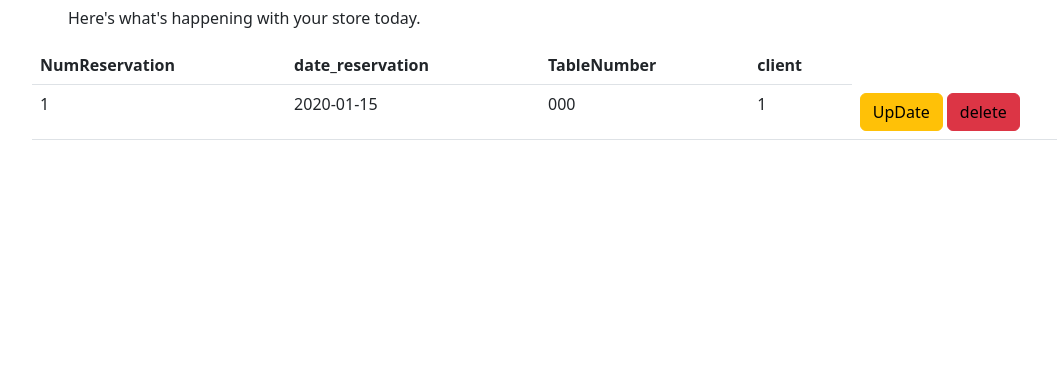
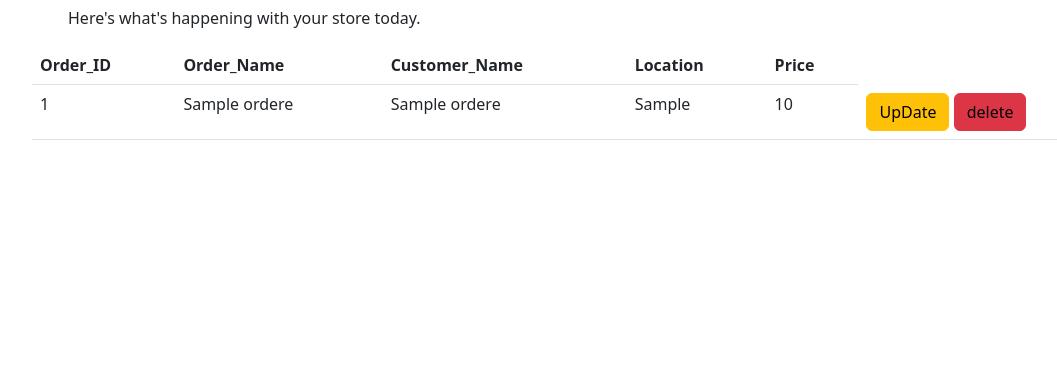
Before and after one commit to TAABDO/dashboard, a PHP site: page /orders.php in a window 1280 px wide. Shown: the part 374-765 px from the top of the page, without its empty margins (50-1107 px from the left). Run offline with PHP 8.4, Linux system fonts and the light colour scheme; tables that the repository leaves empty hold one stand-in row (values such as "Sample post"); some web fonts are replaced.

Commit message:
adding some scripte needed fetch

```diff
--- a/orders/orders.php
+++ b/orders/orders.php
@@ -86,26 +86,29 @@ a {
 <table class="table">
     <thead>
       <tr>
-        <th scope="col"class="tableName">NumReservation</th>
-        <th scope="col"class="tableName">date_reservation</th>
-        <th scope="col"class="tableName">TableNumber</th>
-        <th scope="col"class="tableName">client</th>
+
+        <th scope="col"class="tableName">Order_ID</th>
+        <th scope="col"class="tableName">Order_Name</th>
+        <th scope="col"class="tableName">Customer_Name</th>
+        <th scope="col"class="tableName">Location</th>
+        <th scope="col"class="tableName">Price</th>
+
       </tr>
     </thead>
     <tbody>
 
 	<?php
 
-	 $requet="SELECT * FROM `reservation`";
+	 $requet="SELECT * FROM `orderes`";
 	 $result= mysqli_query($connect,$requet);
 	 while ($row = mysqli_fetch_assoc($result)){
 	?>
       <tr>
-
-        <td><?php echo $row['id'] ?></td>
-        <td><?php echo $row['date_reservation']?></td>
-        <td><?php echo $row['TableNumber']?></td>
-		<td><?php echo $row['client_id']?></td>
+	    <td><?php echo $row['id'] ?></td>
+        <td><?php echo $row['Order_Name']?></td>
+        <td><?php echo $row['client_Name']?></td>
+		<td><?php echo $row['Location']?></td>
+        <td><?php echo $row['Price']?></td>
         <td>
 			<button type="submit" class="btn btn-warning"><a href="update.php?id=<?php echo $row["id"] ?>">UpDate</a></button>
             <button type="submit" class="btn btn-danger"><a href="delete.php?id=<?php echo $row["id"] ?>">delete</a></button>
```
